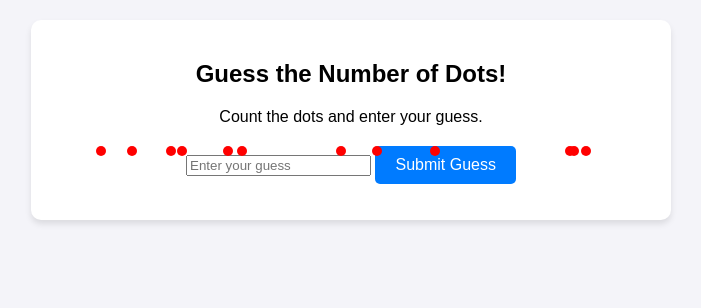
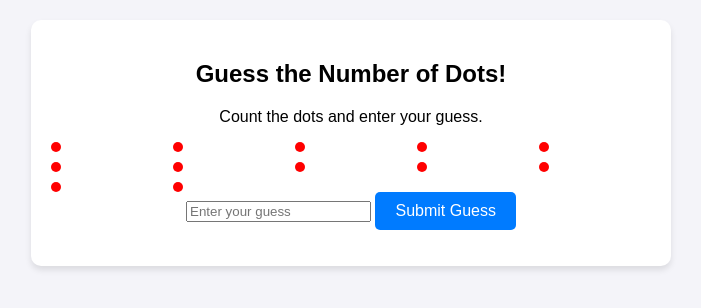
Before and after one commit to Mocp-BEng/drinking-game, a plain HTML site: page guess_dots.html in a window 1280 px wide. Shown: the whole page, without its empty margins (289-990 px from the left). Drawn offline with Linux system fonts and the light colour scheme.

Commit message:
Update guess_dots.html
changes the layout of the dots to a grid format instead of placing them randomly within a container.

```diff
--- a/guess_dots.html
+++ b/guess_dots.html
@@ -35,12 +35,13 @@
     button:hover {
       background-color: #0056b3;
     }
-    .map {
-      margin: 20px 0;
-      position: relative;
+    .grid-container {
+      display: grid;
+      grid-template-columns: repeat(5, 1fr);
+      gap: 10px;
+      justify-content: center;
     }
     .dot {
-      position: absolute;
       width: 10px;
       height: 10px;
       background-color: red;
@@ -53,7 +54,7 @@
     <div id="dots-game-screen">
       <h2>Guess the Number of Dots!</h2>
       <p>Count the dots and enter your guess.</p>
-      <div class="map" id="dots-map-container">
+      <div class="grid-container" id="dots-map-container">
       </div>
       <input type="number" id="dots-guess" placeholder="Enter your guess">
       <button onclick="checkGuess()">Submit Guess</button>
@@ -73,8 +74,6 @@
       for (let i = 0; i < numberOfDots; i++) {
         const dot = document.createElement('div');
         dot.className = 'dot';
-        dot.style.left = `${Math.random() * 90}%`;
-        dot.style.top = `${Math.random() * 90}%`;
         container.appendChild(dot);
       }
 
```
